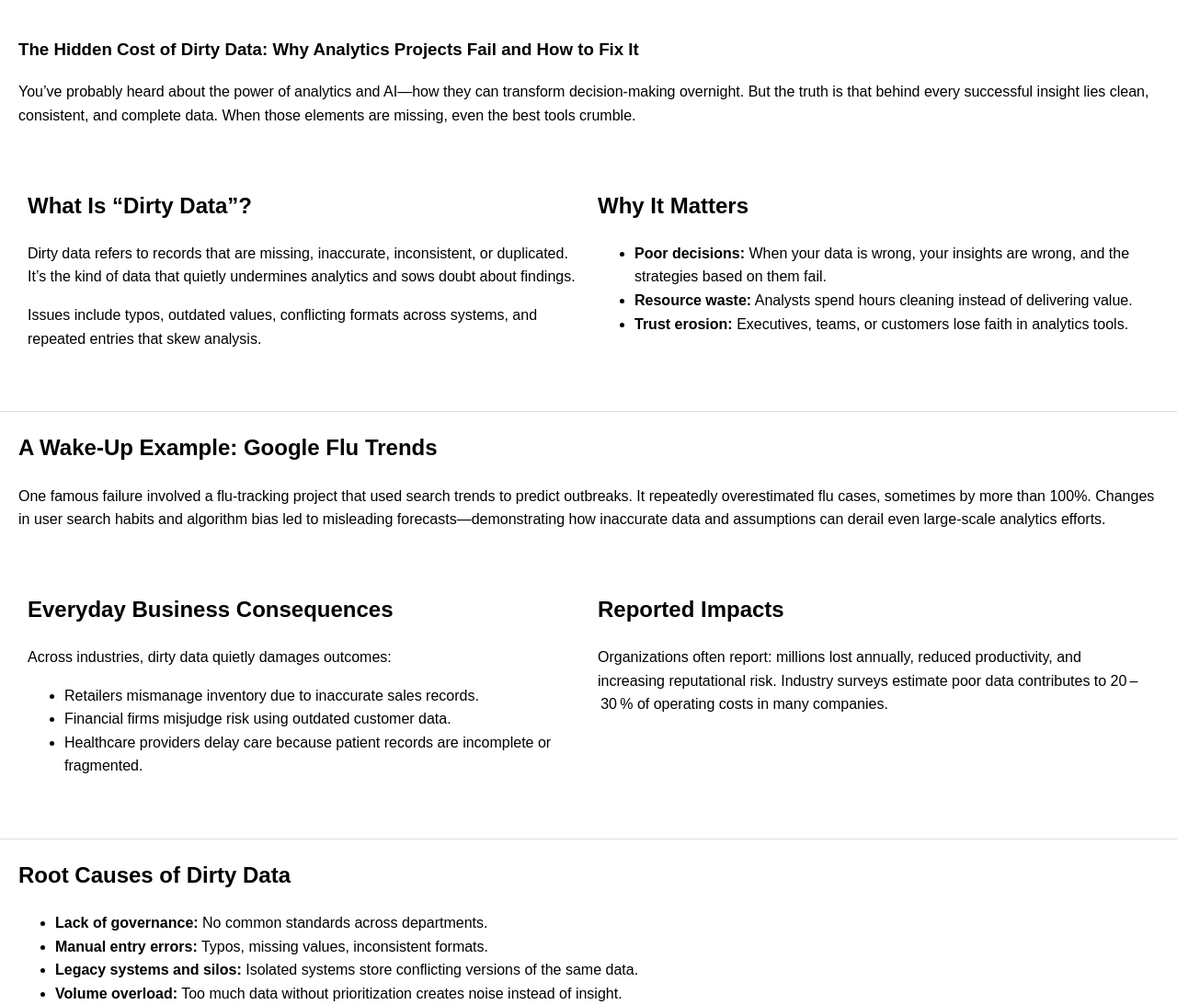
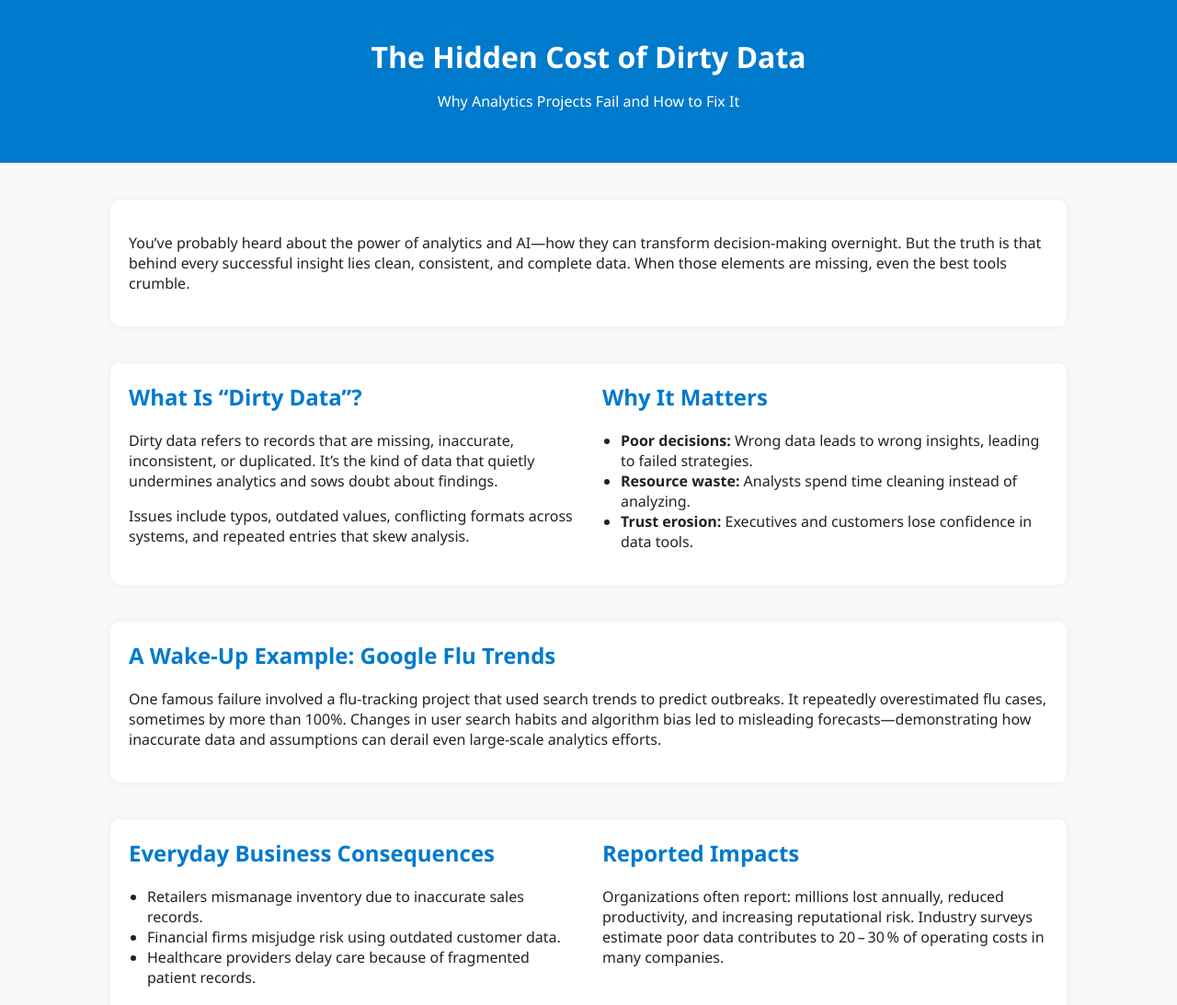
Before and after one commit to PritishAnalyst/When-Data-Lies_Blog, a plain HTML site: page index.html in a window 1280 px wide. Shown: the top 1093 px of the page at 92% size. Drawn offline with Linux system fonts and the light colour scheme.

Commit message:
Update index.html

```diff
--- a/index.html
+++ b/index.html
@@ -1,23 +1,80 @@
 <!DOCTYPE html>
 <html lang="en">
 <head>
-  <meta charset="UTF-8">
+  <meta charset="UTF-8" />
+  <meta name="viewport" content="width=device-width, initial-scale=1.0" />
   <title>The Hidden Cost of Dirty Data</title>
   <style>
-    body { font-family: sans-serif; line-height: 1.6; margin: 0; padding: 0; }
-    .intro, .section { padding: 20px; }
-    .horizontal { display: flex; }
-    .column { flex: 1; padding: 10px; }
-    .vertical { display: block; border-top: 1px solid #ddd; margin-top: 20px; padding-top: 20px; }
-    h2 { margin-top: 0; }
+    body {
+      font-family: 'Segoe UI', Tahoma, Geneva, Verdana, sans-serif;
+      margin: 0;
+      padding: 0;
+      background-color: #f9f9f9;
+      color: #222;
+    }
+
+    header {
+      background-color: #007acc;
+      color: white;
+      padding: 40px 20px;
+      text-align: center;
+    }
+
+    header h1 {
+      margin: 0;
+      font-size: 2em;
+    }
+
+    .section {
+      max-width: 1000px;
+      margin: 40px auto;
+      padding: 20px;
+      background: white;
+      border-radius: 10px;
+      box-shadow: 0 0 10px rgba(0, 0, 0, 0.06);
+    }
+
+    .horizontal {
+      display: flex;
+      flex-wrap: wrap;
+      gap: 30px;
+    }
+
+    .column {
+      flex: 1 1 45%;
+    }
+
+    h2 {
+      margin-top: 0;
+      color: #007acc;
+    }
+
+    ul, ol {
+      padding-left: 20px;
+    }
+
+    @media (max-width: 768px) {
+      .horizontal {
+        flex-direction: column;
+      }
+    }
+
+    footer {
+      text-align: center;
+      font-size: 0.9em;
+      padding: 20px;
+      color: #888;
+    }
   </style>
 </head>
 <body>
 
-  <article>
+  <header>
+    <h1>The Hidden Cost of Dirty Data</h1>
+    <p>Why Analytics Projects Fail and How to Fix It</p>
+  </header>
 
-  <section class="intro">
-      <h1>The Hidden Cost of Dirty Data: Why Analytics Projects Fail and How to Fix It</h1>
+  <section class="section">
     <p>You’ve probably heard about the power of analytics and AI—how they can transform decision‑making overnight. But the truth is that behind every successful insight lies clean, consistent, and complete data. When those elements are missing, even the best tools crumble.</p>
   </section>
 
@@ -30,14 +87,14 @@
     <div class="column">
       <h2>Why It Matters</h2>
       <ul>
-          <li><strong>Poor decisions:</strong> When your data is wrong, your insights are wrong, and the strategies based on them fail.</li>
-          <li><strong>Resource waste:</strong> Analysts spend hours cleaning instead of delivering value.</li>
-          <li><strong>Trust erosion:</strong> Executives, teams, or customers lose faith in analytics tools.</li>
+        <li><strong>Poor decisions:</strong> Wrong data leads to wrong insights, leading to failed strategies.</li>
+        <li><strong>Resource waste:</strong> Analysts spend time cleaning instead of analyzing.</li>
+        <li><strong>Trust erosion:</strong> Executives and customers lose confidence in data tools.</li>
       </ul>
     </div>
   </section>
 
-   <section class="section vertical">
+  <section class="section">
     <h2>A Wake‑Up Example: Google Flu Trends</h2>
     <p>One famous failure involved a flu‑tracking project that used search trends to predict outbreaks. It repeatedly overestimated flu cases, sometimes by more than 100%. Changes in user search habits and algorithm bias led to misleading forecasts—demonstrating how inaccurate data and assumptions can derail even large-scale analytics efforts.</p>
   </section>
@@ -45,11 +102,10 @@
   <section class="section horizontal">
     <div class="column">
       <h2>Everyday Business Consequences</h2>
-        <p>Across industries, dirty data quietly damages outcomes:</p>
       <ul>
         <li>Retailers mismanage inventory due to inaccurate sales records.</li>
         <li>Financial firms misjudge risk using outdated customer data.</li>
-          <li>Healthcare providers delay care because patient records are incomplete or fragmented.</li>
+        <li>Healthcare providers delay care because of fragmented patient records.</li>
       </ul>
     </div>
     <div class="column">
@@ -58,7 +114,7 @@
     </div>
   </section>
 
-   <section class="section vertical">
+  <section class="section">
     <h2>Root Causes of Dirty Data</h2>
     <ul>
       <li><strong>Lack of governance:</strong> No common standards across departments.</li>
@@ -68,8 +124,6 @@
     </ul>
   </section>
 
-
-
   <section class="section horizontal">
     <div class="column">
       <h2>Best Practices to Turn Clean Data into Insight</h2>
@@ -78,7 +132,7 @@
         <li>Automate cleaning: detect duplicates, missing values, outliers.</li>
         <li>Continuously monitor quality—don’t wait until analysis starts.</li>
         <li>Include humans in the loop to flag bias or anomalies.</li>
-          <li>Foster data ownership across sales, operations, marketing—not just IT.</li>
+        <li>Foster data ownership across all departments—not just IT.</li>
       </ol>
     </div>
     <div class="column">
@@ -87,12 +141,14 @@
     </div>
   </section>
 
-   <section class="section vertical">
+  <section class="section">
     <h2>Conclusion</h2>
     <p>Analytics failures often stem not from tools or algorithms, but from the data feeding them. When organizations commit to high data quality, governance, and continuous oversight, they build a foundation for analytics that delivers real value. Otherwise, analytics risks becoming a costly illusion.</p>
   </section>
 
-  </article>
+  <footer>
+    &copy; 2025 Pritish Kumar Singh. All rights reserved.
+  </footer>
 
 </body>
 </html>
```
Lines whose indentation alone changed are shown as unchanged.
